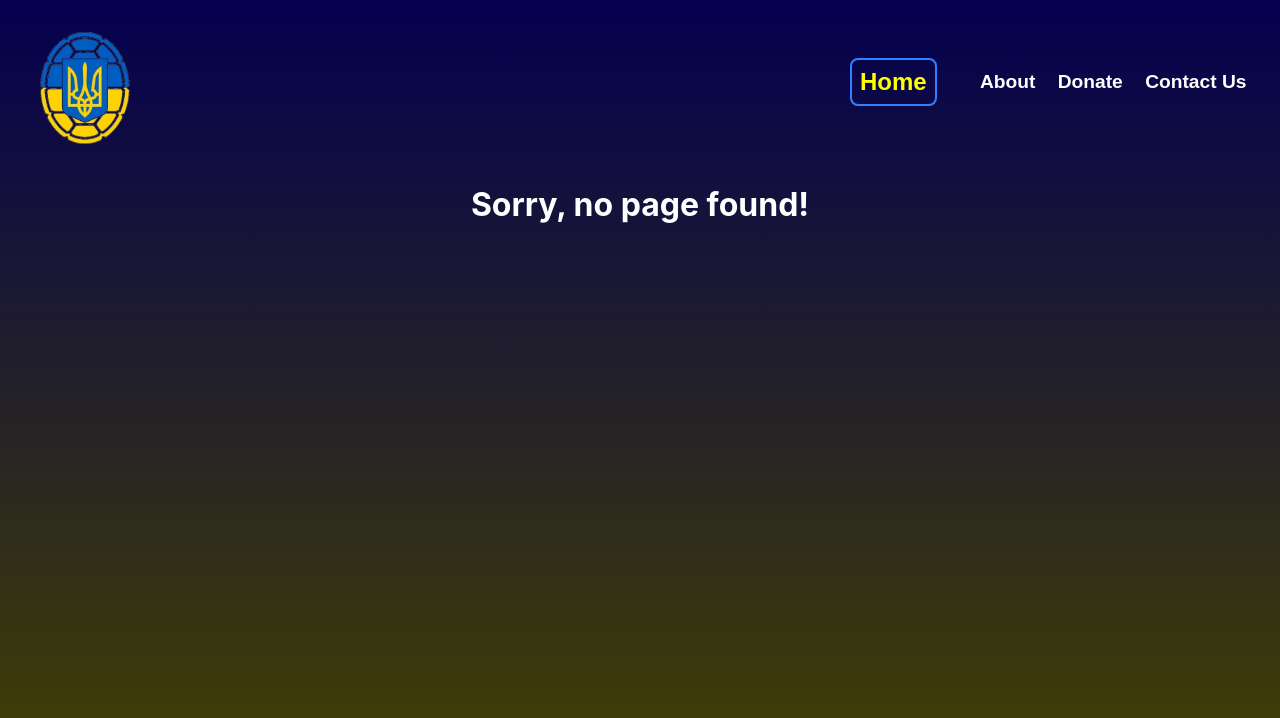
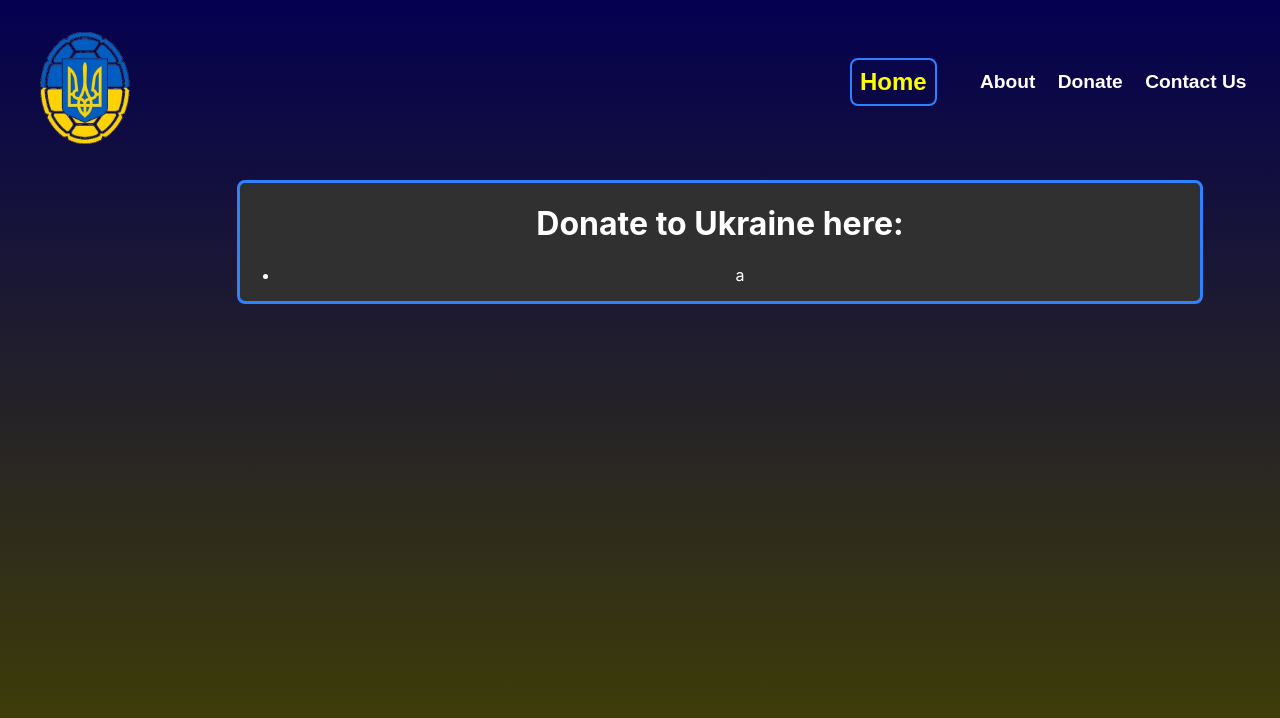
Before and after one commit to alanelbert/uasa-website, a React (Create React App) app: page /donate in a window 1280 px wide. Shown: the top 718 px of the page. Built offline with nearby package versions, Linux system fonts and the light colour scheme.

Commit message:
adding concert

```diff
--- a/src/App.tsx
+++ b/src/App.tsx
@@ -14,6 +14,7 @@ import About from './pages/About';
 import Contact from './pages/Contact';
 import CreatePost from './pages/Edit';
 import ArticlePage from './pages/ArticlePage';
+import Donate from './pages/Donate';
 
 function App() {
   return (
@@ -25,6 +26,7 @@ function App() {
             <Route index element={<Home />} />
             <Route path="about" element={<About />} />
             <Route path="contact" element={<Contact/>} />
+            <Route path="donate" element={<Donate/>} />
             <Route path="articles/:id" element={<ArticlePage />} />
             <Route path="topsecret" element={<CreatePost/>} />
             <Route path="*" element={<h1>Sorry, no page found!</h1>}/>
--- a/src/pages/Donate.tsx
+++ b/src/pages/Donate.tsx
@@ -7,7 +7,13 @@ import './Donate.css'
 function Donate() {
     return (
         <div className="donate-card">
-            <p>yes</p>
+            <h1>Donate to Ukraine here:</h1>
+
+            <ul>
+                <li>
+                    a
+                </li>
+            </ul>
 
         </div>
     );
--- a/src/pages/Home.tsx
+++ b/src/pages/Home.tsx
@@ -69,6 +69,15 @@ function Home() {
             <br></br>
             <div className="article-area">
 
+            <BlogPost author={""}
+                                message = {'Join us for our UASA Concert!'}
+                                img = '/concert.jpeg'
+                                timeStamp="1713112713000"
+                                id = {"vigil-article"}
+                                title={"UASA Concert"}
+
+                            />
+
                 <BlogPost author={""}
                                 message = {'Join the Candlelight Vigil for Ukraine at McKeldin Mall near the sundial from 4 to 5 pm on Thursday, February 23rd to honor the victims of the war in Ukraine. This day will mark a year of a full-scale war in Ukraine. This war has resulted in significant losses of human life and millions of displaced people as well as endangered democracy in Europe and the entire world.\nWith this event, the Ukrainian Student Association would like to honor the victims of the war and share how we feel now, a year after. We would also like to unite and thank the UMD community for the continuing support of Ukraine, the Ukrainian people, and Ukrainian UMD students.\nSadly, the ongoing war continues to bring suffering to millions of people every day. We, therefore, encourage the UMD community to continue taking action and reach out to UASA about the ways you can help.\nPlease, help spread the word about the event. You can bring flowers and/or donate to UASA to help the people of Ukraine.'}
                                 img = '/vigil.jpeg'
@@ -77,6 +86,9 @@ function Home() {
                                 title={"UASA Vigil"}
 
                             />
+
+
+
                 {
 
 
```
